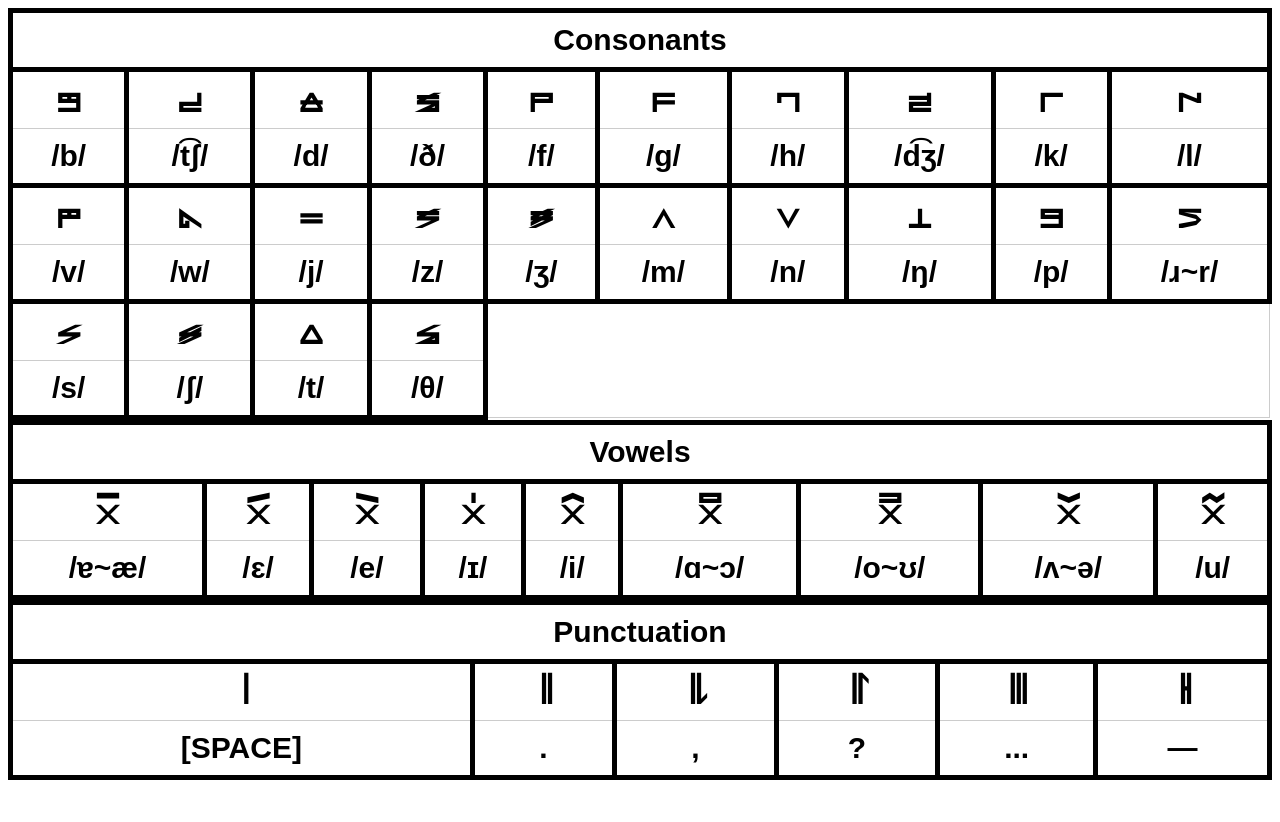
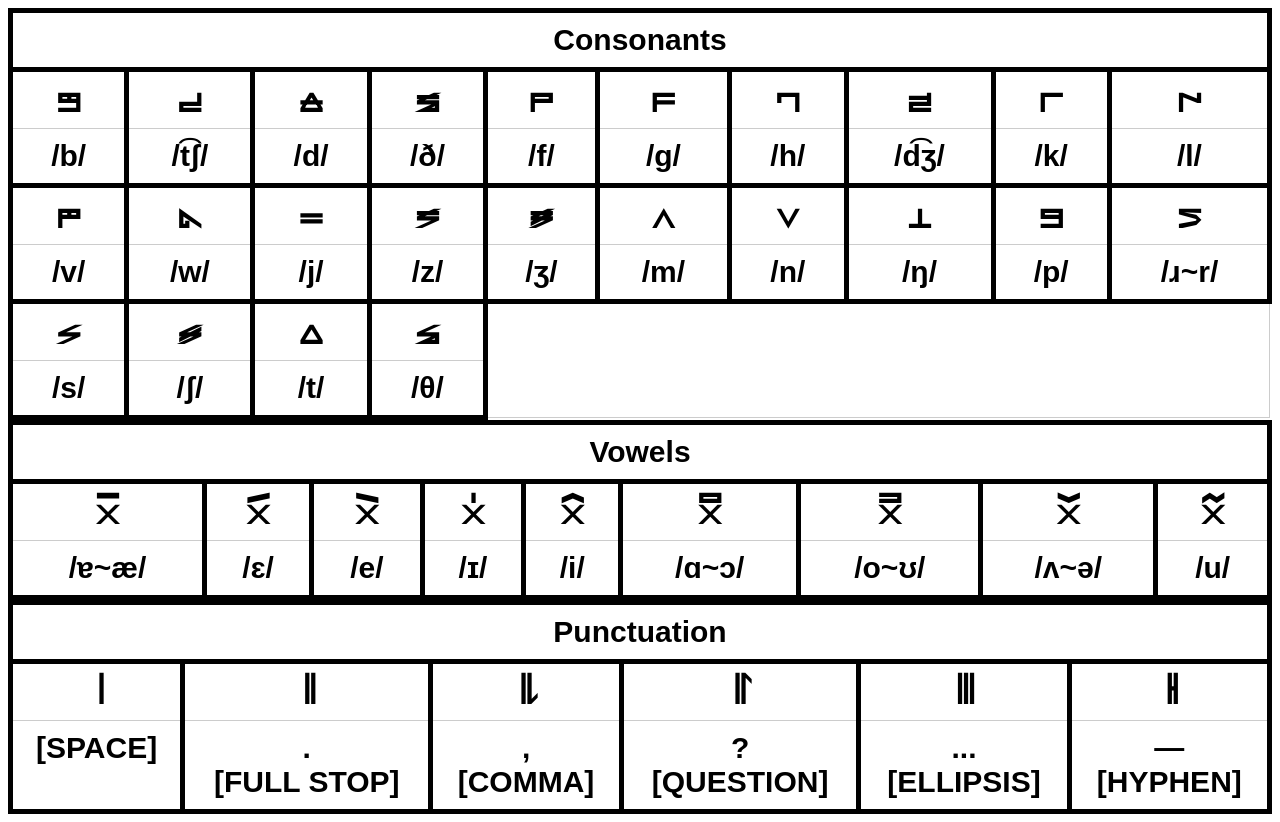
Before and after one commit to JactusTheCactus/new-abugida, a website: page ipa.html in a window 1280 px wide. Before the commit the page ends 800 px from the top, so only its background shows below. Drawn offline with Linux system fonts and the light colour scheme.

Commit message:
Update ipa.html

```diff
--- a/ipa.html
+++ b/ipa.html
@@ -112,11 +112,11 @@
 		</tr>
 		<tr class="punc">
 			<td>[SPACE]</td>
-			<td>.</td>
-			<td>,</td>
-			<td>?</td>
-			<td>...</td>
-			<td>&mdash;</td>
+			<td>.<br>[FULL STOP]</td>
+			<td>,<br>[COMMA]</td>
+			<td>?<br>[QUESTION]</td>
+			<td>...<br>[ELLIPSIS]</td>
+			<td>&mdash;<br>[HYPHEN]</td>
 		</tr>
 	</table>
 </body>
```
